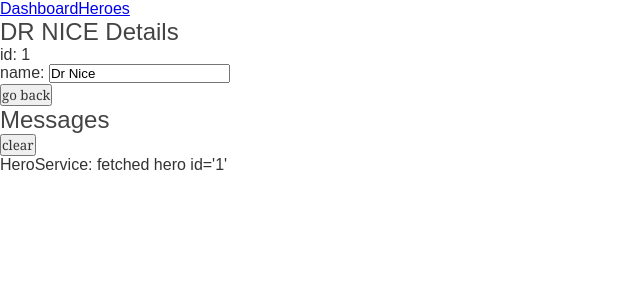
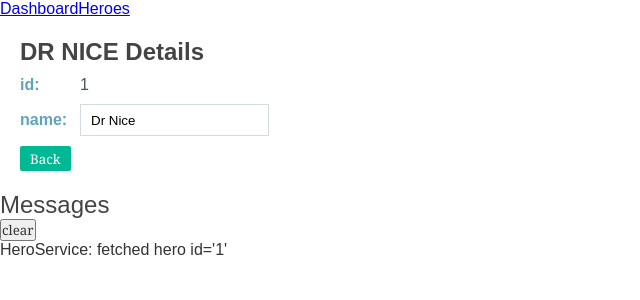
Before and after one commit to m374011987/my-angular, an Angular app: page /detail/1 in a window 1280 px wide. Shown: the top 300 px of the page, without its empty margins (0-640 px from the left). Built offline with nearby package versions, Linux system fonts and the light colour scheme.

Commit message:
herodetail添加样式

```diff
--- a/src/app/hero-detail/hero-detail.component.css
+++ b/src/app/hero-detail/hero-detail.component.css
@@ -0,0 +1,33 @@
+.detail{
+    margin: 20px;
+}
+.detail h2 {
+    font-weight: 800;
+}
+.detail-id, .detail-name{
+    padding-top: 10PX;
+    display: flex;
+    align-items: baseline;
+}
+.detail-id .title, .detail-name .title{
+    flex: 0 0 60px;
+    color: #60a3bc;
+    font-weight: 800;
+}
+.detail-id span:nth-child(2){
+    color: #485460;
+}
+.detail-name input{
+    height: 30px;
+    border:solid 1px #d2dae2;
+    padding-left: 10px;
+}
+.detail-btn{
+    height: 25px;
+    margin-top: 10px;
+    padding: 0 10px;
+    background-color: #00b894;
+    border: none;
+    border-radius: 2px;
+    color: #fff;
+}
--- a/src/app/hero-detail/hero-detail.component.html
+++ b/src/app/hero-detail/hero-detail.component.html
@@ -1,10 +1,9 @@
-<div *ngIf="hero">
+<div *ngIf="hero" class="detail">
     <h2>{{hero.name | uppercase}} Details</h2>
-    <div><span>id: </span>{{hero.id}}</div>
-    <div>
-        <label>name:
-            <input [(ngModel)]="hero.name" placeholder="name" />
-        </label>
+    <div class="detail-id"><span class="title">id: </span><span>{{hero.id}}</span></div>
+    <div class="detail-name">
+        <label class="title">name:</label>
+        <input [(ngModel)]="hero.name" placeholder="name" />
     </div>
+    <button (click)="goBack()" class="detail-btn">Back</button>
 </div>
-<button (click)="goBack()">go back</button>
```
